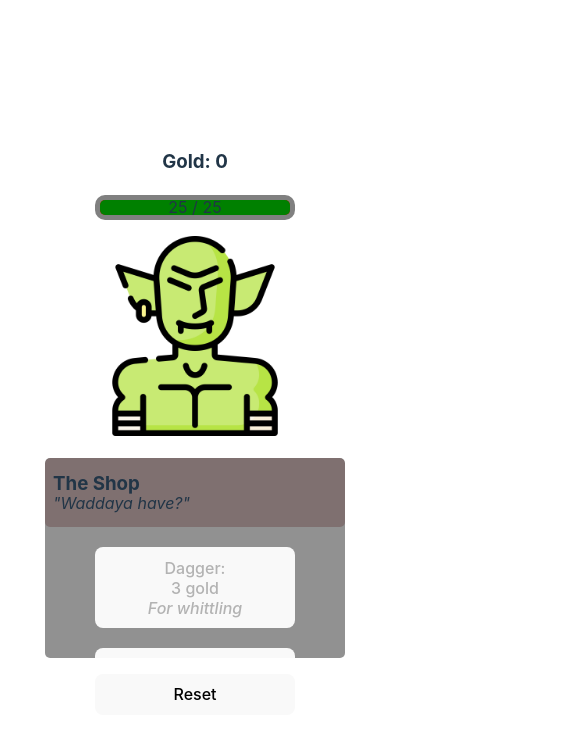
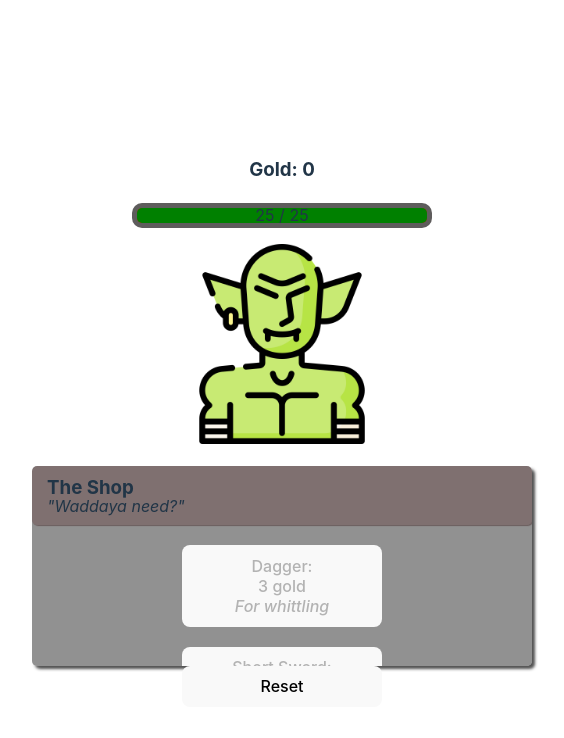
Before and after one commit to kayshwii/monsterClicker, a React (Vite) app: page / in a window 390 px wide. Shown: the top 738 px of the page, 564 px wide, since content can reach past the window. Built offline with nearby package versions, Linux system fonts and the light colour scheme.

Commit message:
more responsive solutions defined area for menu

```diff
--- a/src/App.css
+++ b/src/App.css
@@ -43,9 +43,9 @@
 
 /*healthbar styling*/
 .barBackground {
-  width: 200px;
+  width: 300px;
   height: 25px;
-  background-color: gray;
+  background-color: rgb(94, 92, 92);
   position: relative;
   box-sizing: border-box;
   margin: auto;
@@ -81,21 +81,24 @@
 }
 
 /*shop menu styling*/
-.shop {
+.menu {
   overflow: scroll;
   border-radius: 5px;
   background-color: #32323288;
   height: 200px;
   width: 500px;
   text-align: left;
-  margin-bottom: 1rem;
+  box-shadow: 3px 3px 3px rgba(47, 47, 47, 0.83);
 }
 
 .menuHeader {
   line-height: 0px;
-  padding: 0.5rem;
+  padding: 0.2rem;
+  padding-left: 15px;
   background-color: #6137375d;
   border-radius: 5px;
+  box-shadow: 1px 1px 1px rgba(67, 39, 39, 0.487);
+
 }
 
 .upgrades {
@@ -106,6 +109,7 @@
 .menuButtons {
   display: grid;
   grid-template-columns: auto auto;
+  padding-bottom: 10px;
 }
 
 @media only screen and (max-width: 600px) {
@@ -115,8 +119,7 @@
     flex-direction: column;
   }
 
-  .shop {
+  .menu {
     display: block;
-    width: 300px;
   }
 }
--- a/src/MonsterClicker.jsx
+++ b/src/MonsterClicker.jsx
@@ -52,10 +52,10 @@ export default function App() {
         onClick = {attack}/>
 
         {/*Display Shop*/}
-        <div id="shop" className="shop">
+        <div id="menu" className="menu">
             <div className="menuHeader">
                 <h3 className="title">The Shop</h3>
-                <p className="quote"><i>"Waddaya have?"</i></p>
+                <p className="quote"><i>"Waddaya need?"</i></p>
             </div>
             <div className="menuButtons">
             {upgrades.map((upgrade) => (
```
